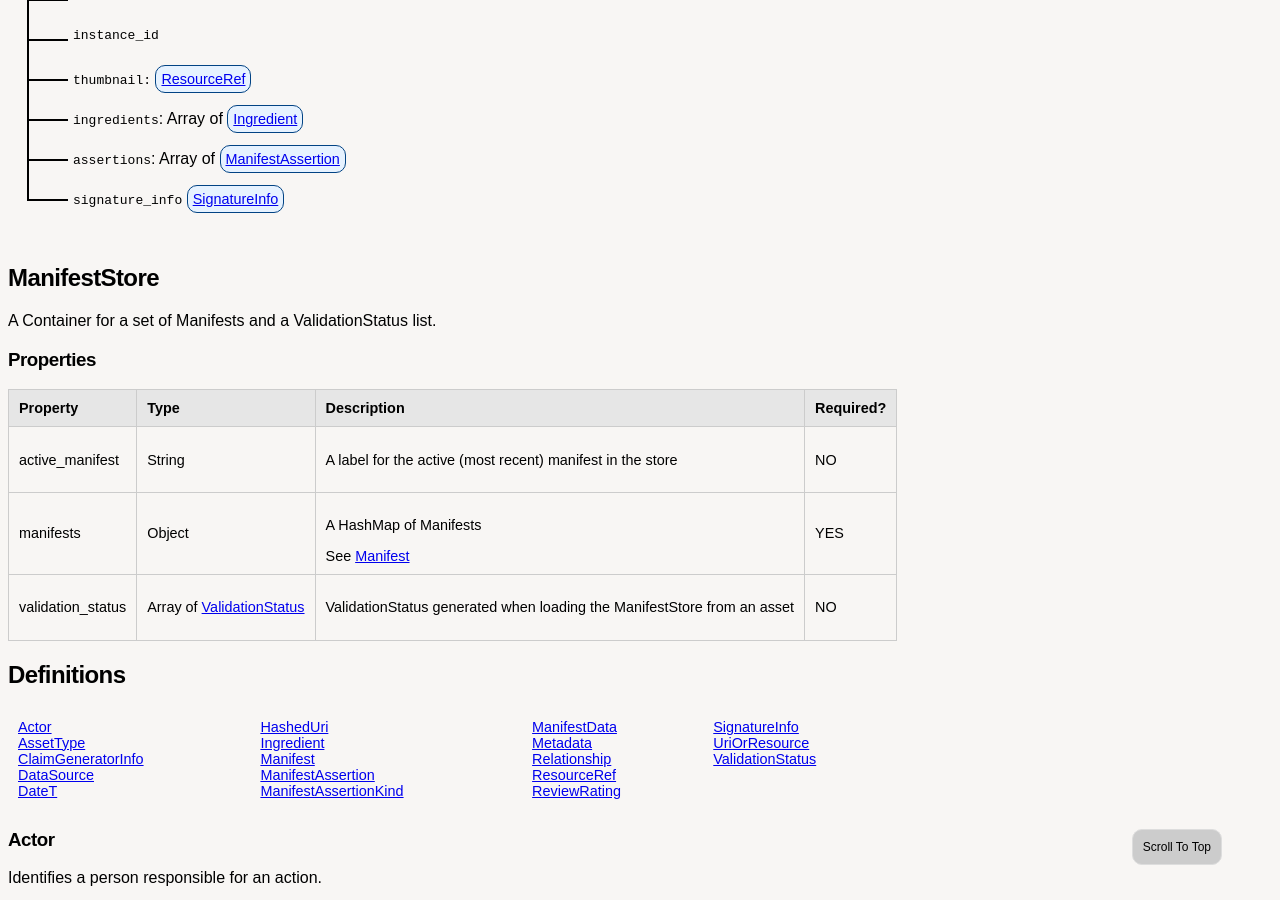
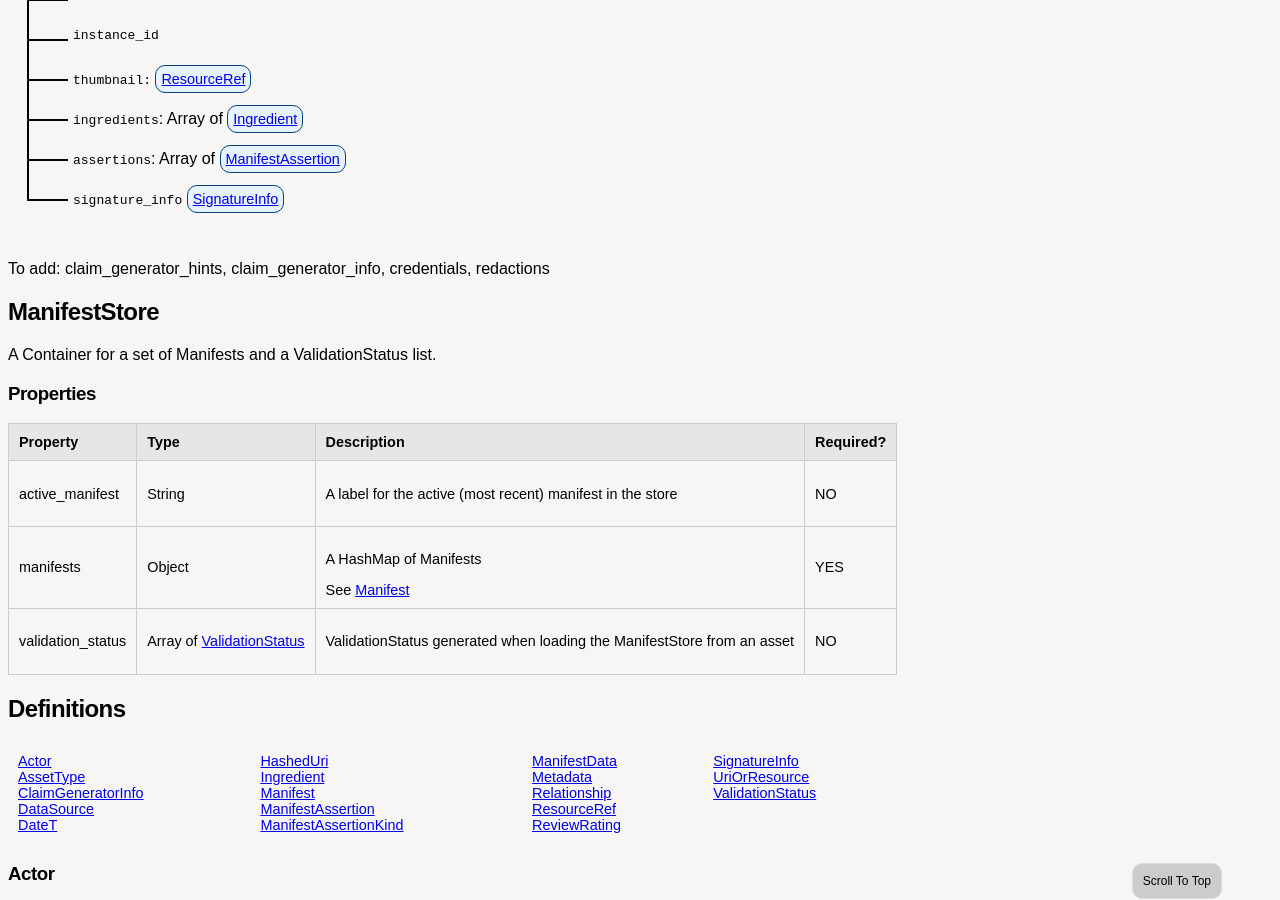
Before and after one commit to contentauth/json-manifest-reference, a Jekyll site: the page built from pages/manifest-ref-cai.md, in a window 1280 px wide and 900 px high, scrolled down 532 px. Built offline with Jekyll 4.4.1, drawn with Linux system fonts in a browser that asks for light colours; part of the change alters nothing that is shown.

Commit message:
Add note

```diff
--- a/_includes/required.html
+++ b/_includes/required.html
@@ -1,11 +1,11 @@
-{% assign isreq=false %}
-{% if include.required_list %}
-{% for x in include.required_list %}
-  {% if include.prop == x %}
-    {% assign isreq=true %}
-  {% endif %}
-{% endfor %}
-{% if isreq %} YES {% else %} NO {% endif %}
+{%- assign isreq=false -%}
+{%- if include.required_list -%}
+{%- for x in include.required_list -%}
+  {%- if include.prop == x -%}
+    {%- assign isreq=true -%}
+  {%- endif -%}
+{%- endfor -%}
+{%- if isreq -%} YES {%- else -%} NO {%- endif -%}
 {% else %}
 NO
 {% endif %}
--- a/pages/manifest-diagram.md
+++ b/pages/manifest-diagram.md
@@ -19,7 +19,6 @@
 
   <polyline points="20,80 60,80"
   style="fill:none;stroke:black;stroke-width:2" /> <!-- 2d horiz from large "L" -->
-
 
    <polyline points="100,100 100,220 100,220, 140,220"
   style="fill:none;stroke:black;stroke-width:2" /> <!-- Small "L -->
@@ -75,3 +74,20 @@
   style="fill:none;stroke:black;stroke-width:2" />
 </svg>
 </div>
+
+To add: claim_generator_hints, claim_generator_info, credentials, redactions
+
+<!--
+{% assign schema = site.data.ManifestStore_schema_edited %}
+
+{% for term in schema.definitions %}
+{% if term.first=="Manifest" %}
+{% assign entity = term.last %}
+
+{%- for property in entity.properties -%}
+- {{property.first}}
+
+{% endfor %}
+{% endif %}
+{% endfor %}
+-->
```
